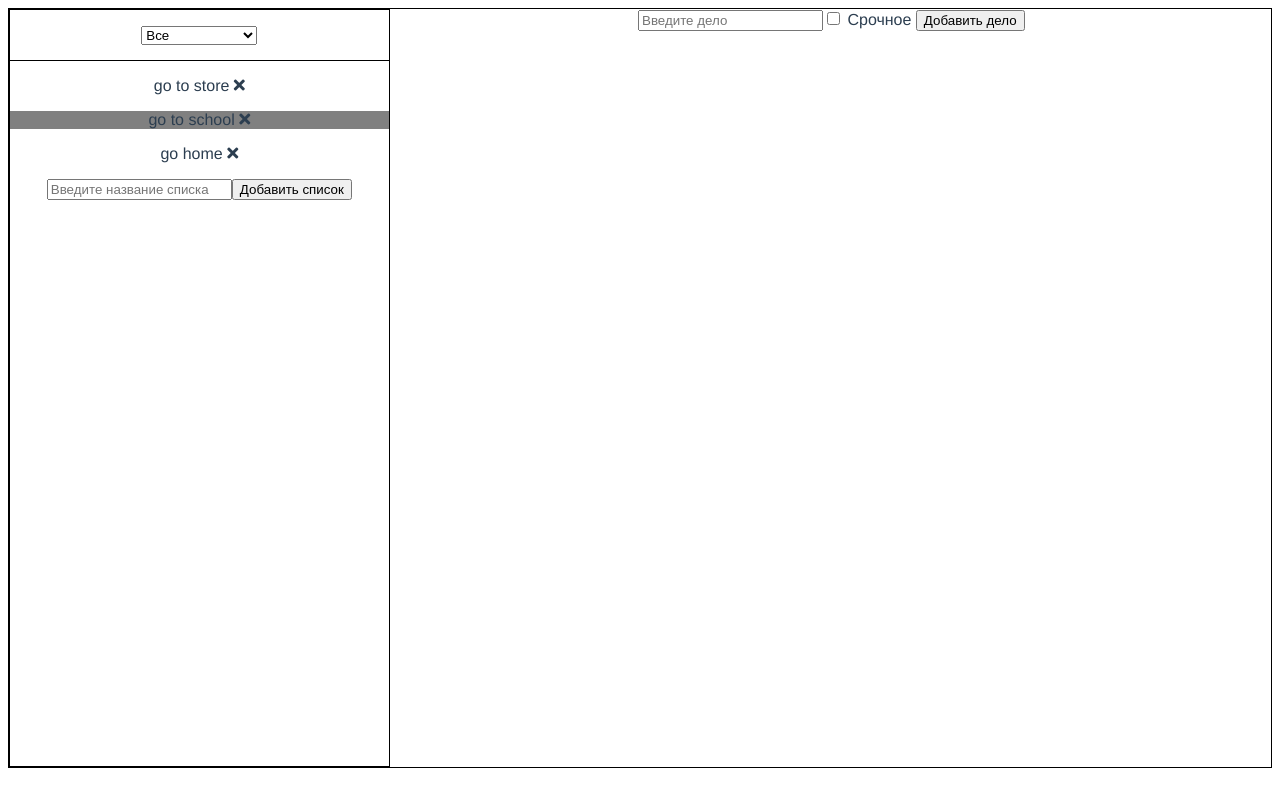
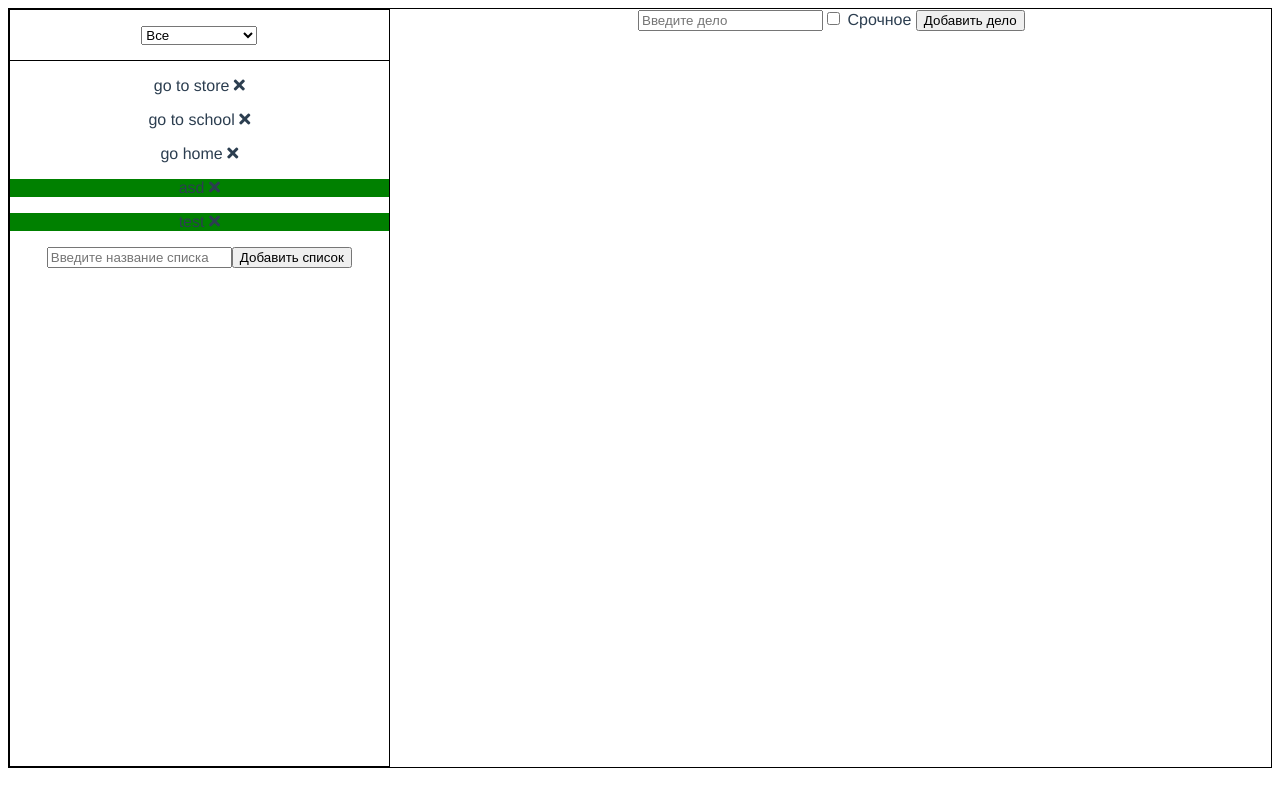
Before and after one commit to MeliorDD/academy-todo-list, a Vue app: page / in a window 1280 px wide. Built offline with nearby package versions, Linux system fonts and the light colour scheme; data requests are answered from the project's data file.

Commit message:
fixed states

```diff
--- a/db.json
+++ b/db.json
@@ -9,22 +9,63 @@
     {
       "id": 2,
       "text": "go to school",
-      "state": "all-done",
-      "tasks": [
-        {
-          "isDone": true,
-          "isImportant": false,
-          "text": "test",
-          "date": "3.7.2021 22:53",
-          "id": 0
-        }
-      ]
+      "state": "without-tasks",
+      "tasks": []
     },
     {
       "id": 3,
       "text": "go home",
       "state": "without-tasks",
       "tasks": []
+    },
+    {
+      "text": "asd",
+      "state": "not-all-are-done",
+      "tasks": [
+        {
+          "isDone": true,
+          "isImportant": true,
+          "text": "test",
+          "date": "4.7.2021 2:8",
+          "id": 0
+        },
+        {
+          "isDone": true,
+          "isImportant": false,
+          "text": "test",
+          "date": "4.7.2021 2:8",
+          "id": 1
+        },
+        {
+          "isDone": true,
+          "isImportant": false,
+          "text": "test",
+          "date": "4.7.2021 2:10",
+          "id": 2
+        },
+        {
+          "isDone": true,
+          "isImportant": false,
+          "text": "asd",
+          "date": "4.7.2021 2:10",
+          "id": 3
+        }
+      ],
+      "id": 4
+    },
+    {
+      "text": "test",
+      "state": "not-all-are-done",
+      "tasks": [
+        {
+          "isDone": false,
+          "isImportant": false,
+          "text": "test",
+          "date": "4.7.2021 2:8",
+          "id": 0
+        }
+      ],
+      "id": 5
     }
   ]
 }
--- a/src/App.vue
+++ b/src/App.vue
@@ -93,11 +93,9 @@
           alert('Выберите список дел!')
           return
         }
-        if(this.currentList.state === "without-tasks"){
-          this.currentList.state = "not-all-are-done"
-        }
         taskToAdd.id = this.currentList.tasks.length
         this.currentList.tasks.push(taskToAdd)
+        this.changeState()
         fetch(`http://localhost:5000/lists/${this.currentList.id}`,{
           method:'PUT',
           headers:{
@@ -111,9 +109,7 @@
         if(confirm(`Удалить дело "${taskToDelete.text}"?`))
         {
           this.currentList.tasks = this.currentList.tasks.filter(task => task.id !== taskToDelete.id)
-          if(this.currentList.tasks.length === 0){
-            this.currentList.state = "without-tasks"
-          }
+          this.changeState()
           fetch(`http://localhost:5000/lists/${this.currentList.id}`,{
             method:'PUT',
             headers:{
@@ -125,13 +121,10 @@
       },
 
       async checkboxClicked(taskToChange){
-        let flag = true
         this.currentList.tasks.forEach(task => {
           if(task.id === taskToChange.id) task.isDone = !taskToChange.isDone
-          if(task.isDone === false) flag = false
         })
-        console.log(flag)
-        flag === true ? this.currentList.state = "all-done" : this.currentList.state = "not-all-are-done"
+        this.changeState()
         fetch(`http://localhost:5000/lists/${this.currentList.id}`,{
           method:'PUT',
           headers:{
@@ -140,7 +133,19 @@
           body:JSON.stringify(this.currentList)
         })
       },
-
+      changeState(){
+        const count = this.currentList.tasks.filter(task => task.isDone === true).length
+        if(this.currentList.tasks.length === 0){
+          this.currentList.state = "without-tasks"
+        }
+        else if(count < this.currentList.tasks.length){
+          this.currentList.state = "not-all-are-done"
+        }
+        else if(count === this.currentList.tasks.length)
+        {
+          this.currentList.state = "all-done"
+        }
+      }
 
     },
     async created(){
```
